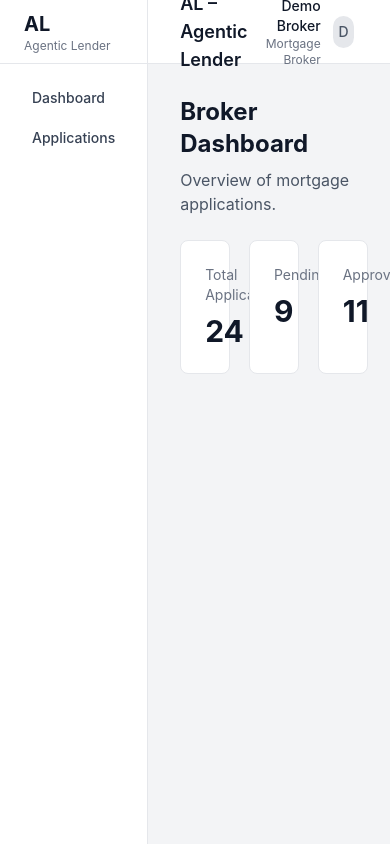
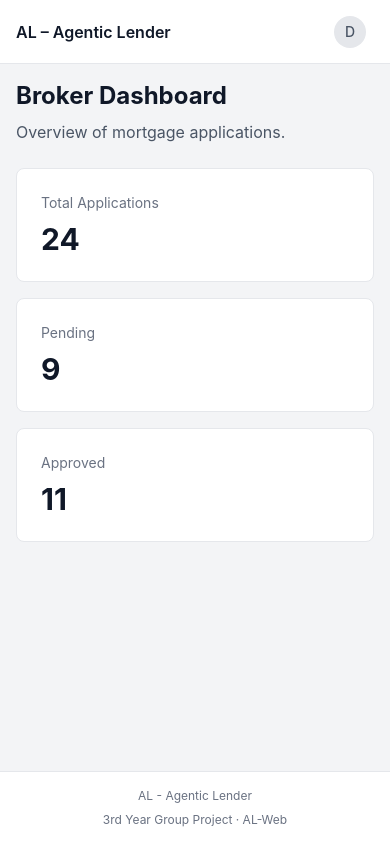
Before and after one commit to Emmet22/AL-Web, a React (Vite) app: page /login in a window 390 px wide. Both pictures are taken after a click on the button "Continue as Mortgage Broker". Built offline with nearby package versions, Linux system fonts and the light colour scheme.

Commit message:
added sample data, UI refactor, small mobile responsivness fixes

```diff
--- /dev/null
+++ b/src/components/common/StatusBadge.tsx
@@ -0,0 +1,25 @@
+import type { ApplicationStatus } from '../../data/sampleApplications'
+
+interface StatusBadgeProps {
+  status: ApplicationStatus
+}
+
+function StatusBadge({ status }: StatusBadgeProps) {
+  const statusStyles: Record<ApplicationStatus, string> = {
+    Applied: 'bg-gray-100 text-gray-700',
+    'AI Deliberated': 'bg-blue-100 text-blue-700',
+    'Underwriter Approved': 'bg-green-100 text-green-700',
+    Funded: 'bg-purple-100 text-purple-700',
+    Closed: 'bg-gray-200 text-gray-600',
+  }
+
+  return (
+    <span
+      className={`inline-flex rounded-full px-2.5 py-1 text-xs font-medium ${statusStyles[status]}`}
+    >
+      {status}
+    </span>
+  )
+}
+
+export default StatusBadge
--- /dev/null
+++ b/src/components/layout/Footer.tsx
@@ -0,0 +1,17 @@
+function Footer() {
+  return (
+    <footer className="border-t border-gray-200 bg-white px-6 py-4">
+      <div className="flex flex-col items-center justify-between gap-2 text-xs text-gray-500 sm:flex-row">
+        <p>
+          AL - Agentic Lender
+        </p>
+
+        <p>
+          3rd Year Group Project · AL-Web
+        </p>
+      </div>
+    </footer>
+  )
+}
+
+export default Footer
--- a/src/components/layout/Layout.tsx
+++ b/src/components/layout/Layout.tsx
@@ -1,5 +1,6 @@
 import Sidebar from './Sidebar'
 import UserMenu from './UserMenu'
+import Footer from './Footer'
 
 interface LayoutProps {
   role: 'broker' | 'underwriter'
@@ -11,18 +12,20 @@ function Layout({ role, children }: LayoutProps) {
     <div className="min-h-screen bg-gray-100 flex">
       <Sidebar role={role} />
 
-      <div className="flex-1">
-        <header className="h-16 bg-white border-b border-gray-200 flex items-center justify-between px-8">
-          <h2 className="text-lg font-semibold text-gray-900">
+      <div className="flex min-h-screen min-w-0 flex-1 flex-col">
+        <header className="flex h-16 shrink-0 items-center justify-between border-b border-gray-200 bg-white px-4 sm:px-6 lg:px-8">
+          <h2 className="text-base font-semibold text-gray-900 sm:text-lg">
             AL – Agentic Lender
           </h2>
 
           <UserMenu />
         </header>
 
-        <main className="p-8">
+        <main className="flex-1 p-4 sm:p-6 lg:p-8">
           {children}
         </main>
+
+        <Footer />
       </div>
     </div>
   )
--- a/src/components/layout/Sidebar.tsx
+++ b/src/components/layout/Sidebar.tsx
@@ -1,5 +1,3 @@
-import { Link } from 'react-router'
-
 /**
  * These props ensure that the component requires a role,
  * and that that role can only be broker or underwriter.
@@ -7,18 +5,25 @@ import { Link } from 'react-router'
  * This is important as a broker and an underwriter will
  * have different navigation links in their sidebar.
  */
+import { Link } from 'react-router'
+
 interface SidebarProps {
   role: 'broker' | 'underwriter'
 }
 
 function Sidebar({ role }: SidebarProps) {
   return (
-    <aside className="w-60 min-h-screen bg-white border-r border-gray-200 flex flex-col">
+    <aside className="hidden w-60 shrink-0 border-r border-gray-200 bg-white md:flex md:min-h-screen md:flex-col">
       {/* Logo */}
-      <div className="h-16 flex items-center px-6 border-b border-gray-200">
+      <div className="flex h-16 items-center border-b border-gray-200 px-6">
         <div>
-          <h1 className="text-xl font-bold text-gray-900">AL</h1>
-          <p className="text-xs text-gray-500">Agentic Lender</p>
+          <h1 className="text-xl font-bold text-gray-900">
+            AL
+          </h1>
+
+          <p className="text-xs text-gray-500">
+            Agentic Lender
+          </p>
         </div>
       </div>
 
@@ -28,14 +33,14 @@ function Sidebar({ role }: SidebarProps) {
           <div className="space-y-1">
             <Link
               to="/broker/dashboard"
-              className="block px-4 py-2 rounded-md text-sm font-medium text-gray-700 hover:bg-gray-100"
+              className="block rounded-md px-4 py-2 text-sm font-medium text-gray-700 hover:bg-gray-100"
             >
               Dashboard
             </Link>
 
             <Link
               to="/broker/applications"
-              className="block px-4 py-2 rounded-md text-sm font-medium text-gray-700 hover:bg-gray-100"
+              className="block rounded-md px-4 py-2 text-sm font-medium text-gray-700 hover:bg-gray-100"
             >
               Applications
             </Link>
@@ -44,16 +49,9 @@ function Sidebar({ role }: SidebarProps) {
           <div className="space-y-1">
             <Link
               to="/underwriter/pipeline"
-              className="block px-4 py-2 rounded-md text-sm font-medium text-gray-700 hover:bg-gray-100"
+              className="block rounded-md px-4 py-2 text-sm font-medium text-gray-700 hover:bg-gray-100"
             >
               Pipeline
-            </Link>
-
-            <Link
-              to="/underwriter/stress-testing"
-              className="block px-4 py-2 rounded-md text-sm font-medium text-gray-700 hover:bg-gray-100"
-            >
-              Stress Testing
             </Link>
           </div>
         )}
--- a/src/components/layout/UserMenu.tsx
+++ b/src/components/layout/UserMenu.tsx
@@ -4,6 +4,7 @@ import { useAuth } from '../../context/AuthContext'
 
 function UserMenu() {
   const [isOpen, setIsOpen] = useState(false)
+
   const { user, logout } = useAuth()
   const navigate = useNavigate()
 
@@ -21,10 +22,12 @@ function UserMenu() {
   return (
     <div className="relative">
       <button
+        type="button"
         onClick={() => setIsOpen(!isOpen)}
-        className="flex items-center gap-3 rounded-md px-2 py-1 hover:bg-gray-100"
+        aria-expanded={isOpen}
+        className="flex items-center gap-2 rounded-md px-2 py-1 hover:bg-gray-100 sm:gap-3"
       >
-        <div className="text-right">
+        <div className="hidden text-right sm:block">
           <p className="text-sm font-medium text-gray-900">
             {user.name}
           </p>
@@ -44,7 +47,7 @@ function UserMenu() {
       </button>
 
       {isOpen && (
-        <div className="absolute right-0 mt-2 w-56 rounded-lg border border-gray-200 bg-white shadow-lg">
+        <div className="absolute right-0 z-20 mt-2 w-56 rounded-lg border border-gray-200 bg-white shadow-lg">
           <div className="border-b border-gray-200 px-4 py-3">
             <p className="text-sm font-medium text-gray-900">
               {user.name}
@@ -57,6 +60,7 @@ function UserMenu() {
 
           <div className="p-2">
             <button
+              type="button"
               onClick={handleLogout}
               className="w-full rounded-md px-3 py-2 text-left text-sm text-gray-700 hover:bg-gray-100"
             >
--- /dev/null
+++ b/src/data/sampleApplications.ts
@@ -0,0 +1,52 @@
+export type ApplicationStatus =
+  | 'Applied'
+  | 'AI Deliberated'
+  | 'Underwriter Approved'
+  | 'Funded'
+  | 'Closed'
+
+export interface SampleApplication {
+  id: string
+  applicant: string
+  location: string
+  property: string
+  status: ApplicationStatus
+}
+
+export const sampleApplications: SampleApplication[] = [
+  {
+    id: 'AL-1042',
+    applicant: 'Sarah Murphy',
+    location: 'Cork',
+    property: '3-bed semi-detached',
+    status: 'AI Deliberated',
+  },
+  {
+    id: 'AL-1043',
+    applicant: 'John Walsh',
+    location: 'Cork',
+    property: '4-bed detached',
+    status: 'Applied',
+  },
+  {
+    id: 'AL-1044',
+    applicant: 'Aoife Kelly',
+    location: 'Limerick',
+    property: '2-bed apartment',
+    status: 'Underwriter Approved',
+  },
+  {
+    id: 'AL-1045',
+    applicant: 'Liam Byrne',
+    location: 'Waterford',
+    property: '3-bed terraced',
+    status: 'Applied',
+  },
+  {
+    id: 'AL-1046',
+    applicant: "Emma O'Brien",
+    location: 'Cork',
+    property: '3-bed semi-detached',
+    status: 'Funded',
+  },
+]
--- a/src/pages/Login.tsx
+++ b/src/pages/Login.tsx
@@ -58,7 +58,7 @@ function Login() {
 
           <button
             onClick={loginAsUnderwriter}
-            className="w-full rounded-md border border-gray-300 bg-white px-4 py-3 text-sm font-medium text-gray-700 hover:bg-gray-50"
+            className="w-full rounded-md bg-gray-900 px-4 py-3 text-sm font-medium text-white hover:bg-gray-800"
           >
             Continue as Bank Underwriter
           </button>
--- a/src/pages/broker/BrokerDashboard.tsx
+++ b/src/pages/broker/BrokerDashboard.tsx
@@ -11,20 +11,35 @@ function BrokerDashboard() {
         Overview of mortgage applications.
       </p>
 
-      <div className="mt-6 grid grid-cols-3 gap-6">
+      <div className="mt-6 grid grid-cols-1 gap-4 sm:grid-cols-3 sm:gap-6">
         <Card>
-          <p className="text-sm text-gray-500">Total Applications</p>
-          <p className="mt-2 text-3xl font-bold text-gray-900">24</p>
+          <p className="text-sm text-gray-500">
+            Total Applications
+          </p>
+
+          <p className="mt-2 text-3xl font-bold text-gray-900">
+            24
+          </p>
         </Card>
 
         <Card>
-          <p className="text-sm text-gray-500">Pending</p>
-          <p className="mt-2 text-3xl font-bold text-gray-900">9</p>
+          <p className="text-sm text-gray-500">
+            Pending
+          </p>
+
+          <p className="mt-2 text-3xl font-bold text-gray-900">
+            9
+          </p>
         </Card>
 
         <Card>
-          <p className="text-sm text-gray-500">Approved</p>
-          <p className="mt-2 text-3xl font-bold text-gray-900">11</p>
+          <p className="text-sm text-gray-500">
+            Approved
+          </p>
+
+          <p className="mt-2 text-3xl font-bold text-gray-900">
+            11
+          </p>
         </Card>
       </div>
     </div>
```
Also changed, not shown: src/components/underwriter/PipelinePreview.tsx (+57 -40 lines).
